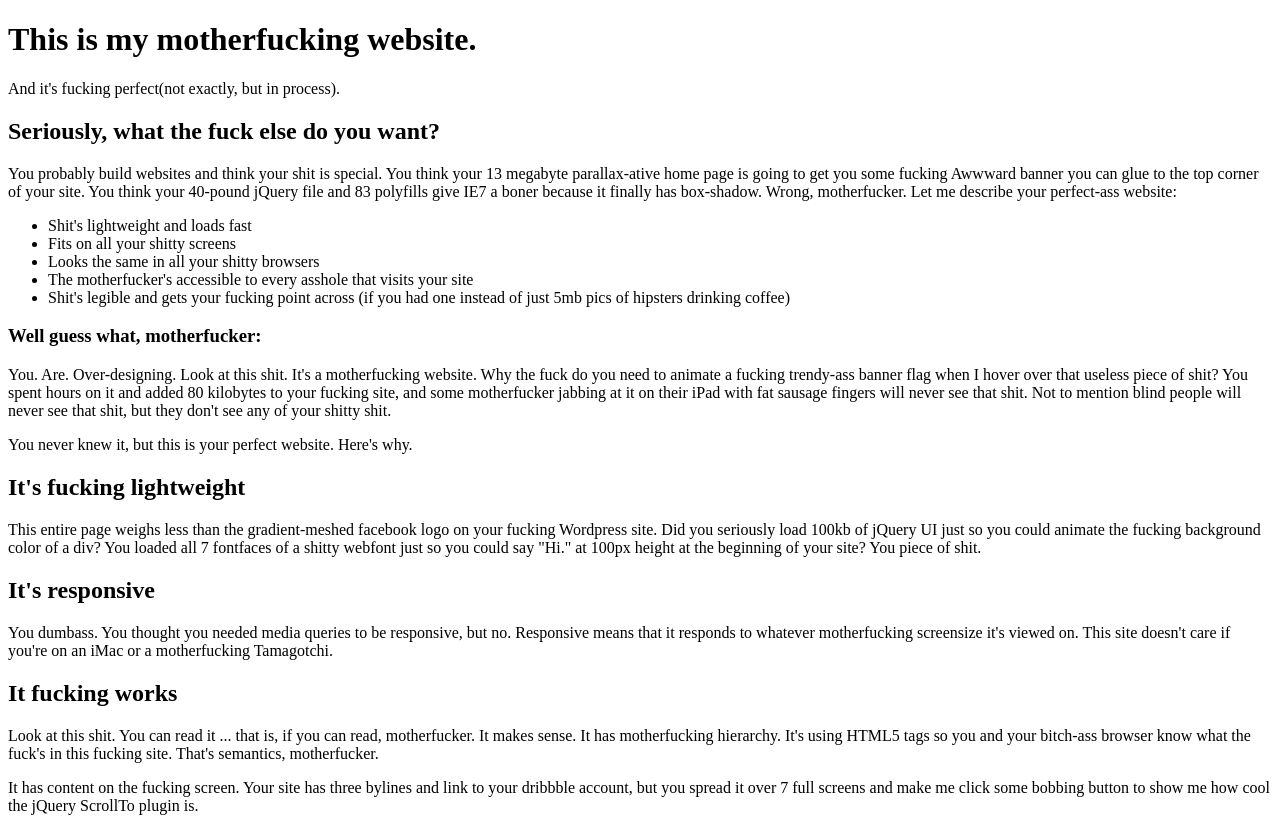
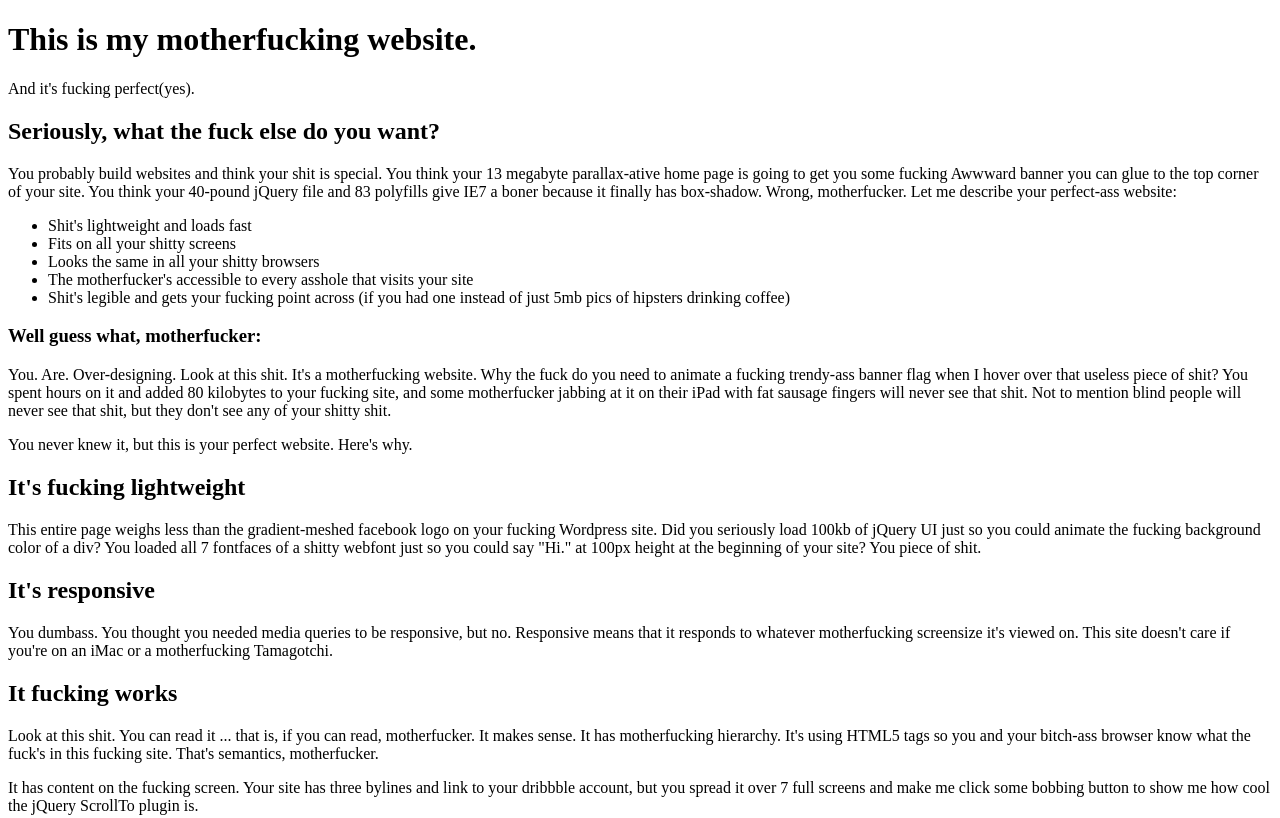
Before and after one commit to Bigguysahaj/Demo-website, a plain HTML site: page index.html in a window 1280 px wide. Shown: the top 818 px of the page. Drawn offline with Linux system fonts and the light colour scheme.

Commit message:
Update index.html

```diff
--- a/index.html
+++ b/index.html
@@ -12,7 +12,7 @@
 <body>
     <header>
         <h1>This is my motherfucking website.</h1>
-        <aside>And it's fucking perfect(not exactly, but in process).</aside>
+        <aside>And it's fucking perfect(yes).</aside>
     </header>
 
         <h2>Seriously, what the fuck else do you want?</h2>
```
